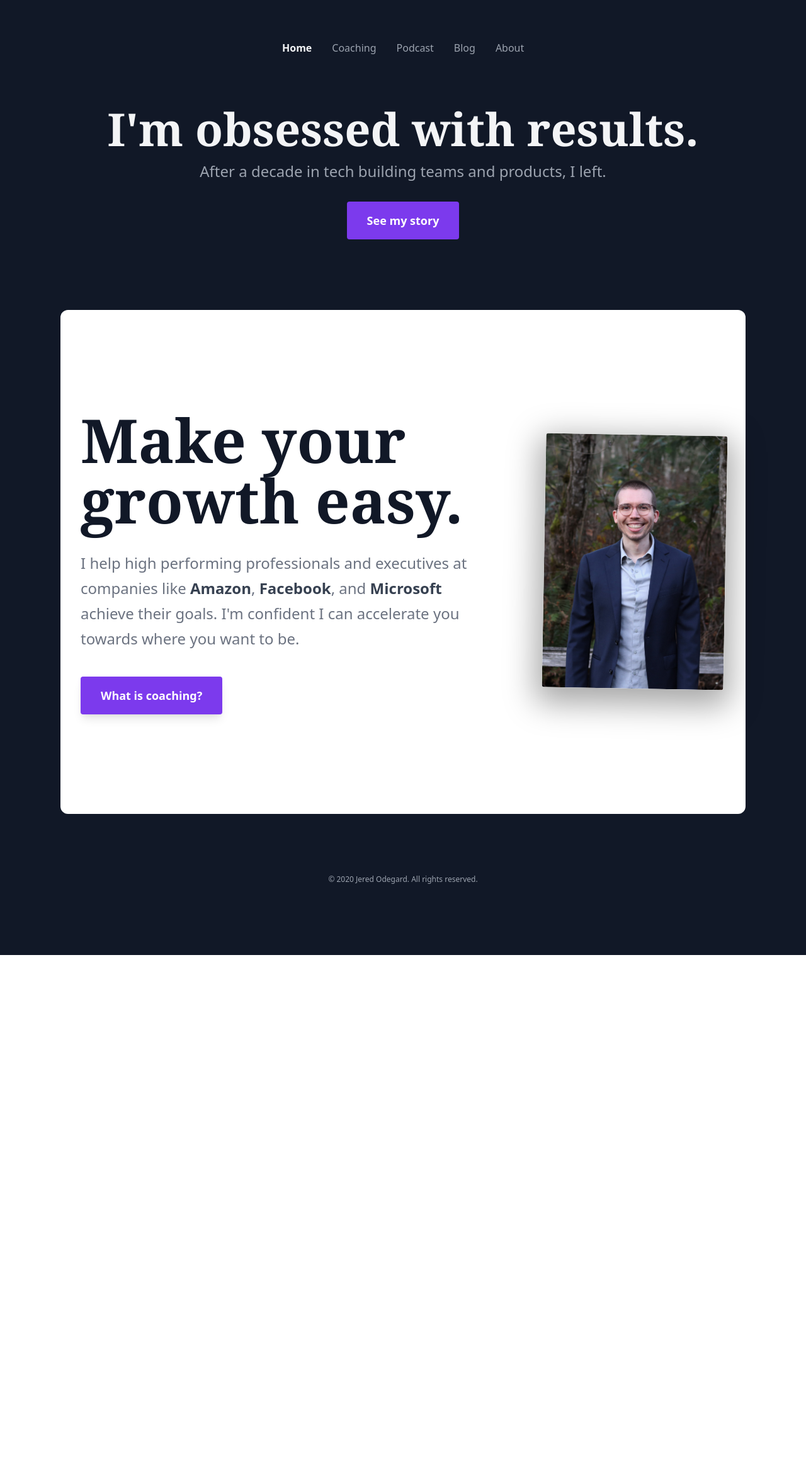
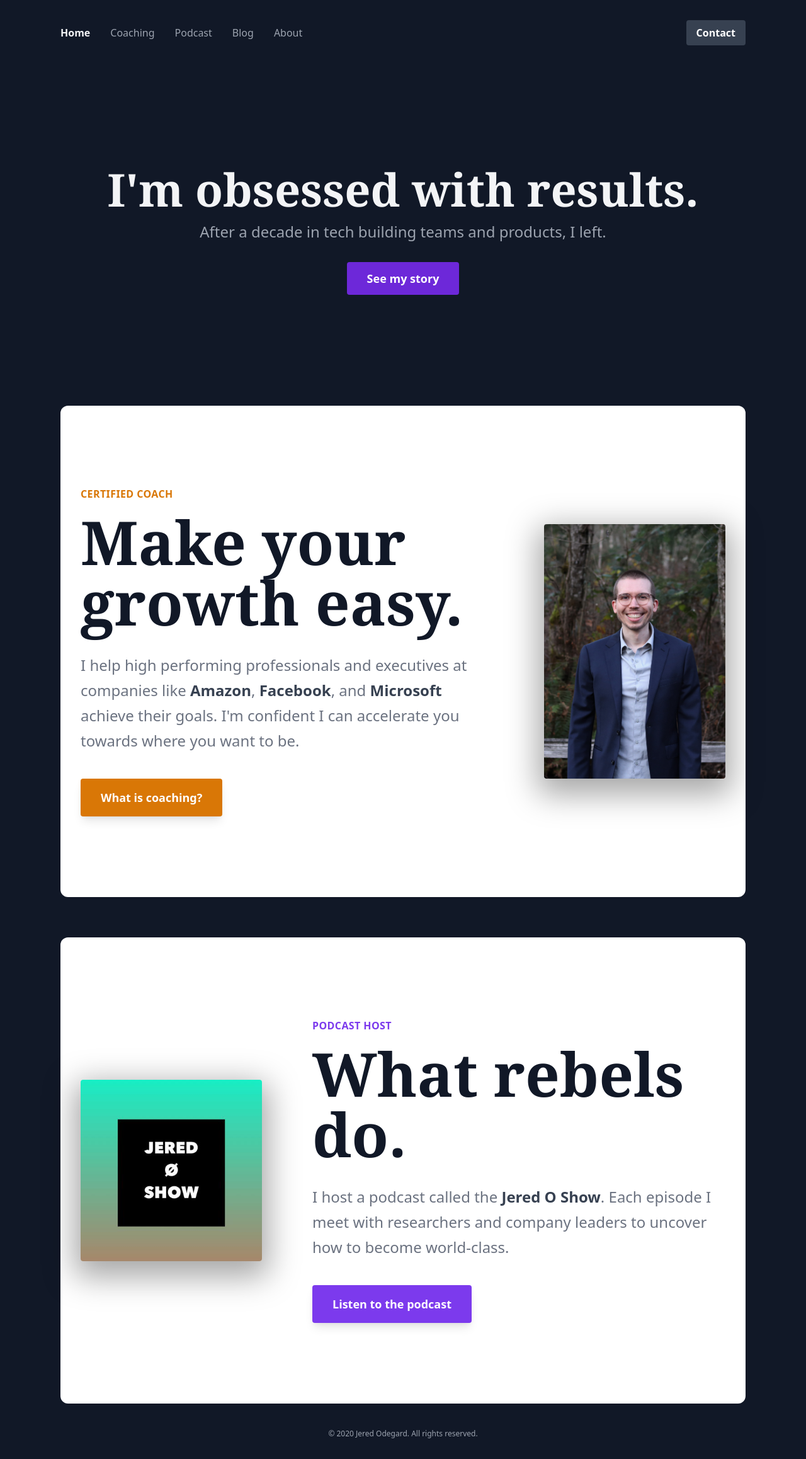
Before and after one commit to JeredOdegard/personal-site, a Next.js app: page /alt in a window 1280 px wide. Shown: the whole page at 63% size. Before the commit the page ends 1516 px from the top, so only its background shows below. Built offline with nearby package versions, Linux system fonts and the light colour scheme.

Commit message:
Added podcast link to alternative homepage design.

```diff
--- a/pages/alt.js
+++ b/pages/alt.js
@@ -9,42 +9,63 @@ function Blog() {
         <meta name="viewport" content="initial-scale=1.0, width=device-width" />
       </Head>
 
-      <div className="bg-gray-900 p-24 pt-16">
+      <div className="bg-gray-900 p-24 pt-10 pb-4">
 
-        <div className="w-96 mx-auto">
-          <nav className="text-gray-400 flex justify-between gap-x-8">
-            <a className="text-gray-100 font-bold" href="#">Home</a>
+        <div className="flex justify-between">
+          <nav className="text-gray-400 flex justify-between gap-x-8 font-medium">
+            <a className="text-gray-100 font-extrabold" href="#">Home</a>
             <a className="hover:text-gray-200 hover:underline" href="#">Coaching</a>
             <a className="hover:text-gray-200 hover:underline" href="#">Podcast</a>
             <a className="hover:text-gray-200 hover:underline" href="#">Blog</a>
             <a className="hover:text-gray-200 hover:underline" href="#">About</a>
           </nav>
+          <button className="px-4 py-2 bg-gray-700 font-bold text-white rounded -mt-2 hover:bg-gray-600">
+          Contact
+          </button>
         </div>
 
-        <div className="mt-20 mb-48 text-center">
+        <div className="mt-48 mb-64 text-center">
           <h1 className="text-5xl md:text-7xl text-gray-100 font-bold font-serif leading-tight">I'm obsessed with results.</h1>
           <p className="text-gray-400 text-xl md:text-2xl max-w-screen-lg mt-4 mx-auto">
           After a decade in tech building teams and products, I left.
           </p>
           <a href="#">
-            <button className="px-8 py-4 bg-purple-600 text-lg font-bold text-white rounded mt-8">See my story</button>
+            <button className="px-8 py-3 bg-purple-700 text-lg font-bold text-white rounded mt-8 hover:bg-purple-600">See my story</button>
           </a>
         </div>
 
-        <div className="w-full h-screen flex items-center mt-10 -mt-20 px-8 bg-white mb-24 rounded-xl">
+        <div className="w-full py-16 md:py-32 flex items-center mt-10 -mt-20 px-8 bg-white mb-16 rounded-xl">
           <section className="grid grid-cols-12 max-w-screen-xl lg:gap-x-20 mx-auto items-center">
             <div className="col-span-full xl:col-span-8">
+              <div className="uppercase tracking-wide text-yellow-600 font-extrabold mb-4">CERTIFIED COACH</div>
               <h2 className="text-4xl sm:text-5xl lg:text-7xl xl:text-8xl font-bold text-gray-900 mb-8 font-serif">Make your growth easy.</h2>
               <p className="text-lg sm:text-2xl font-medium sm:leading-10 mb-6 text-gray-500 max-w-screen">I help high performing professionals and executives at companies like <span className="font-bold text-gray-700">Amazon</span>,  <span className="font-bold text-gray-700">Facebook</span>, and <span className="font-bold text-gray-700">Microsoft</span> achieve their goals. I'm confident I can accelerate you towards where you want to be.</p>
                 <a href="#">
-                  <button className="px-8 py-4 bg-purple-600 text-lg font-bold text-white rounded mt-2 lg:mt-4 shadow-lg">What is coaching?</button>
+                  <button className="px-8 py-4 bg-yellow-600 text-lg font-bold text-white rounded mt-2 lg:mt-4 shadow-lg hover:bg-yellow-500">What is coaching?</button>
                 </a>
             </div>
             <div className="hidden xl:grid col-span-full mt-10 xl:mt-0 xl:col-span-4 mt-0">
-              <img className="shadow-dark transform rotate-1 rounded" src="selft.jpg" />
+              <img className="shadow-dark rounded" src="selft.jpg" />
             </div>
           </section>
         </div>
+
+        <div className="w-full py-16 md:py-32 flex items-center px-8 bg-white mb-10 rounded-xl">
+          <section className="grid grid-cols-12 max-w-screen-xl lg:gap-x-20 mx-auto items-center">
+            <div className="hidden xl:grid col-span-full mt-10 xl:mt-0 xl:col-span-4 mt-0">
+              <img className="shadow-dark rounded" src="podcast.jpg" />
+            </div>
+            <div className="col-span-full xl:col-span-8">
+              <div className="uppercase tracking-wide text-purple-600 font-extrabold mb-4">PODCAST HOST</div>
+              <h2 className="text-4xl sm:text-5xl lg:text-7xl xl:text-8xl font-bold text-gray-900 mb-8 font-serif">What rebels do.</h2>
+              <p className="text-lg sm:text-2xl font-medium sm:leading-10 mb-6 text-gray-500 max-w-screen">I host a podcast called the <span className="font-bold text-gray-700">Jered O Show</span>. Each episode I meet with researchers and company leaders to uncover how to become world-class.</p>
+                <a href="#">
+                  <button className="px-8 py-4 bg-purple-600 text-lg font-bold text-white rounded mt-2 lg:mt-4 shadow-lg hover:bg-purple-500">Listen to the podcast</button>
+                </a>
+            </div>
+          </section>
+        </div>
+
         <div className="text-xs text-gray-400 text-center my-4">&copy; 2020 Jered Odegard. All rights reserved.</div>
       </div>
     </div>
```
Also changed, not shown: public/podcast.jpg (added).
